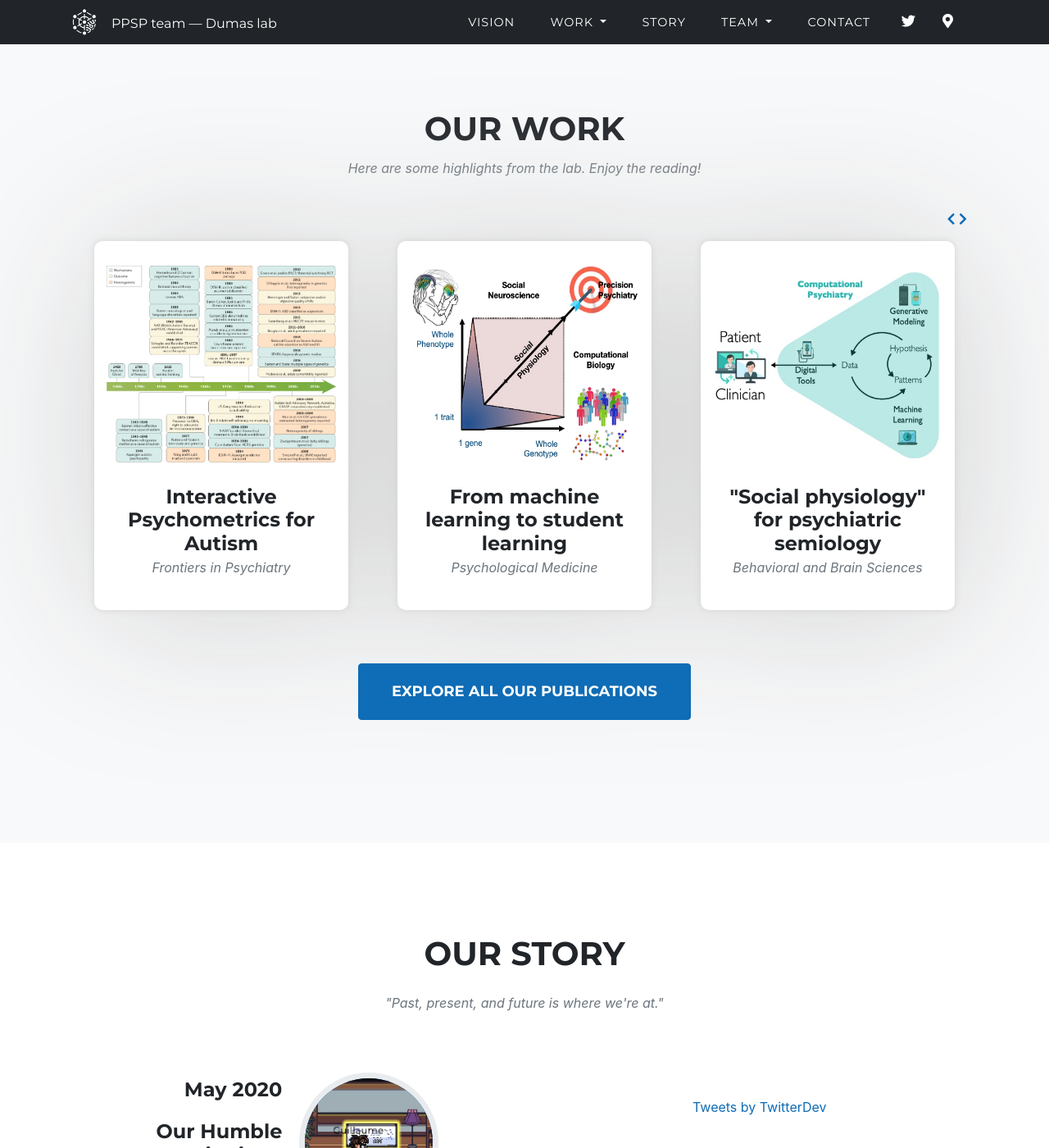
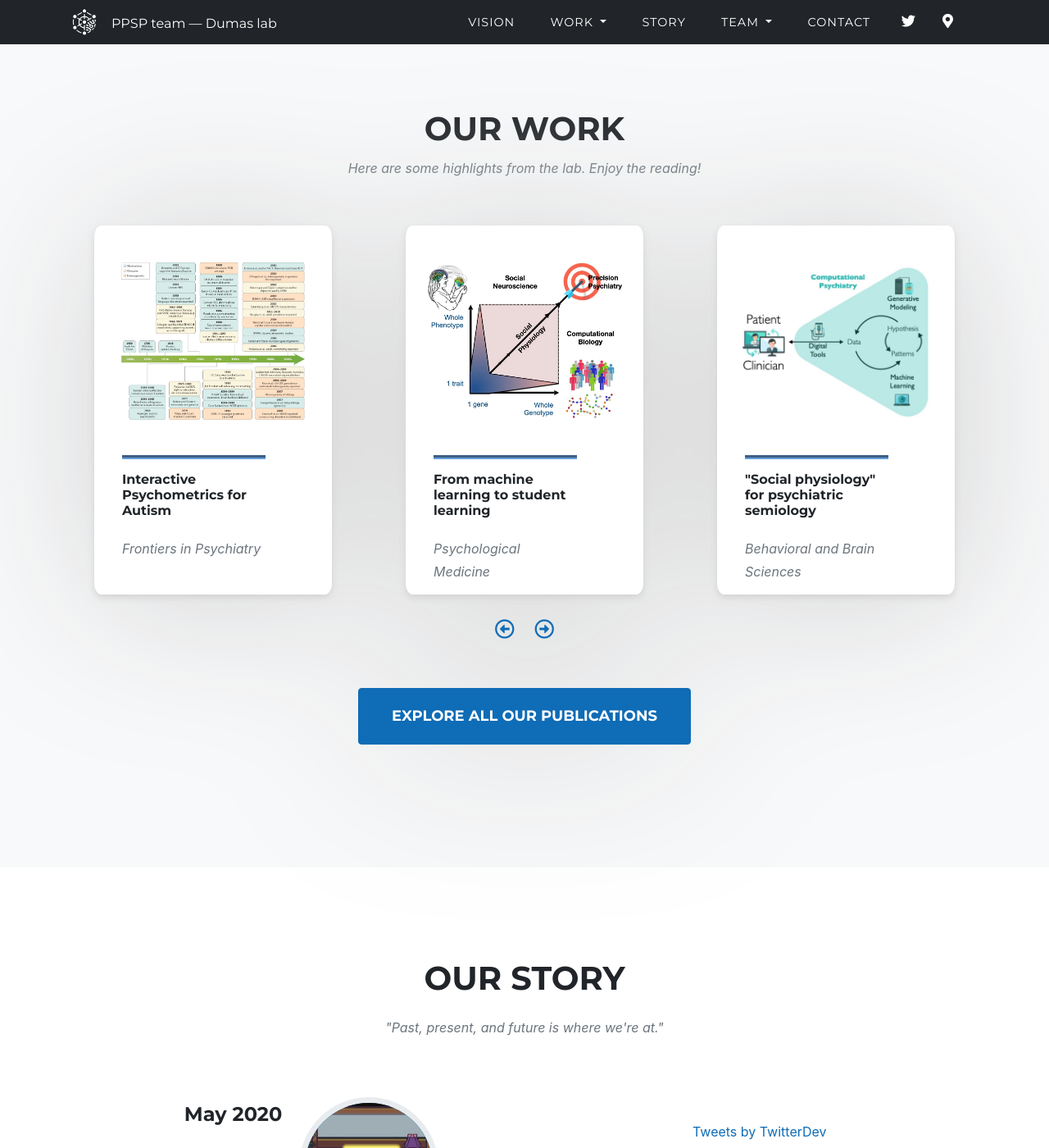
Before and after one commit to raviriley/agency-jekyll-theme, a Jekyll site: the page built from index.md, in a window 1280 px wide and 1400 px high, scrolled down 2028 px. Shown: the whole window at 82% size. Built offline with Jekyll 4.4.1, drawn with Linux system fonts in a browser that asks for light colours; some web fonts are replaced; comment, search, counter and statistics services are not loaded.

Commit message:
Update papers-grid display

```diff
--- a/_includes/papers_grid.html
+++ b/_includes/papers_grid.html
@@ -1,6 +1,6 @@
 <!-- Papers Grid -->
 <section class="bg-light page-section" id="{{ site.data.sitetext.papers.section | default: 'papers' }}">
-  <div class="container">
+  <div class="container-fluid">
     <div class="row">
       <div class="col-lg-12 text-center">
         <h2 class="section-heading text-uppercase">{{ site.data.sitetext.papers.title | default: "Papers" }}</h2>
@@ -8,14 +8,7 @@
       </div>
     </div>
       <!--Carousel Wrapper-->
-    <div class="col-lg-12 carousel slide carousel-multi-item" id="papers-carousel"  data-ride="carousel">
-      <!--Controls-->
-      <div class="controls-top">
-        <a class="carousel-control left" href="#papers-carousel" data-slide="prev"><i class="fa fa-chevron-left"></i></a>
-        <a class="carousel-control right" href="#papers-carousel" data-slide="next"><i class="fa fa-chevron-right"></i></a>
-      </div>
-      <!--/.Controls-->
-
+      <div class="container carousel slide carousel-multi-item" id="papers-carousel"  data-ride="carousel">
       <!--Slides-->
         <div class="carousel-inner" role="listbox">
           <!--First slide-->
@@ -23,21 +16,25 @@
             <div class="row">
             {% for project in site.papers limit:6 %}
               {% if forloop.index <= 3  %}
-                <div class="col-sm-12 col-md-12 col-lg-3 col-xl-4 papers-item">
+                <div class="col-md-3 papers-item">
+                  <div class="mx-auto text-center" style="height: 110px;">
                     <a class="papers-link" data-toggle="modal" href="#p{{ forloop.index }}">
                       <div class="papers-hover">
                         <div class="papers-hover-content">
                           <i class="{{ site.data.style.papers-icon | default: 'fas fa-plus fa-3x'}}"></i>
                         </div>
                       </div>
-                    <div>
+                      <div class="card-img">
                           <img class="card-img-top" src="{{ project.highlightData.image }}" alt="{{ project.highlightData.alt }}">
                       </div>
                     </a>
+                  </div>
                   <div class="card-body">
-                    <div class="papers-caption">
-                      <h4 class="card-title">{{ project.highlightData.title }}</h4>
-                      <p class="text-muted">{{ project.highlightData.subtitle }}</p>
+                      <div class="col-12 papers-caption">
+                        <!-- <div class="col-12" style="height: 100px;"> -->
+                          <h5 class="card-title">{{ project.highlightData.title }}</h5>
+                          <p class="text-muted" style="position: absolute; top: 100px;">{{ project.highlightData.subtitle }}</p>
+                        <!-- </div> -->
                       </div>
                   </div>
                 </div>
@@ -51,21 +48,25 @@
             <div class="row">
               {% for project in site.papers limit:6 %}
                 {% if forloop.index > 3  %}
-                <div class="col-sm-12 col-md-12 col-lg-3 col-xl-4 papers-item">
+                <div class="col-md-3 papers-item">
+                  <div class="mx-auto text-center" style="height: 110px;">
                     <a class="papers-link" data-toggle="modal" href="#p{{ forloop.index }}">
                       <div class="papers-hover">
                         <div class="papers-hover-content">
-                        <i class="{{ site.data.style.papers-icon | default: 'fas fa-plus fa-3x' }}"></i>
+                          <i class="{{ site.data.style.papers-icon | default: 'fas fa-plus fa-3x'}}"></i>
                         </div>
                       </div>
-                    <div>
+                      <div class="card-img">
                           <img class="card-img-top" src="{{ project.highlightData.image }}" alt="{{ project.highlightData.alt }}">
                       </div>
                     </a>
+                  </div>
                   <div class="card-body">
-                    <div class="papers-caption">
-                      <h4 class="card-title">{{ project.highlightData.title }}</h4>
-                      <p class="text-muted">{{ project.highlightData.subtitle }}</p>
+                      <div class="col-12 papers-caption">
+                        <!-- <div class="col-12" style="height: 100px;"> -->
+                          <h5 class="card-title">{{ project.highlightData.title }}</h5>
+                          <p class="text-muted" style="position: absolute; top: 100px;">{{ project.highlightData.subtitle }}</p>
+                        <!-- </div> -->
                       </div>
                   </div>
                 </div>
@@ -76,12 +77,19 @@
           <!--/.Second slide-->
         </div>
         <!--/.Slides-->
+      <!--Controls-->
+      <div class="text-center">
+        <a class="carousel-control left" href="#papers-carousel" data-slide="prev"><i class="far fa-arrow-alt-circle-left" style="margin: 10px;  font-size: x-large;"></i></a>
+        <a class="carousel-control right" href="#papers-carousel" data-slide="next"><i class="far fa-arrow-alt-circle-right" style="margin: 10px; font-size: x-large;"></i></a>
       </div>
+      <!--/.Controls-->
       <!--/.Carousel Wrapper-->
+
       <div class="row">
       <div class="col-sm text-center">
       <a class="btn btn-primary btn-xl text-uppercase js-scroll-trigger" href=publications>{{ site.data.sitetext.papers.buttonText }}</a>
     </div>
   </div>
+  </div>
 </section>
 {% include modals.html %}
--- a/_sass/layout/_papers.scss
+++ b/_sass/layout/_papers.scss
@@ -1,46 +1,42 @@
 // Styling for the papers section
 #papers {
+
   .papers-item {
     background: white;
-    padding: 0 5px;
-    margin: 15px auto;
-    max-width: 310px;
-    min-width: 260px;
-    min-height: 450px;
+    margin: 20px auto;
+    max-width: 300px;
+    min-width: 290px;
+    height: 450px;
     display: grid;
-    border-radius: 10px;
-    filter: drop-shadow(0 0 0.25rem lightgrey);
-      .img-fluid {
-        padding: 15px;
-        max-width: 100%;
-        height: 230px;
-    }
-
+    border-radius: 3%;
+    filter: drop-shadow(0em 0.3em 0.25rem lightgrey);
     .papers-link {
       position: relative;
       display: block;
-      max-width: 400px;
       margin: 0 auto;
-      height: 230px;
+      // height: px;
       cursor: pointer;
       .papers-hover {
         position: absolute;
         width: 100%;
-        height: 100%;
+        height: 60%;
         -webkit-transition: all ease 0.5s;
         -moz-transition: all ease 0.5s;
         transition: all ease 0.5s;
         opacity: 0;
+        margin-top: 26px;
         background: fade-out($primary, .1);
         &:hover {
           opacity: 1;
-          height: 275px;
+          height: 100%;
+          width: 100%;
         }
+
 
         .papers-hover-content {
           font-size: 20px;
           position: absolute;
-          top: 50%;
+          top: 44%;
           width: 100%;
           height: 20px;
           margin-top: -12px;
@@ -59,8 +55,6 @@
     }
     .papers-caption {
       max-width: 400px;
-      margin: 30px auto 0px auto;
-      text-align: center;
       background-color: $white;
       h4 {
         margin: 0;
@@ -74,6 +68,17 @@
       }
     }
   }
+  .divider{
+  z-index: 3 !important;
+  /* background: rebeccapurple; */
+  width: 190px;
+  padding: 0px;
+  border-top: 5px groove #649cd8;
+  height: 0px;
+  position: absolute;
+  bottom: 180px;
+  left: 30px;
+  }
   .text-muted{
     width: initial;
   }
@@ -82,6 +87,7 @@
     display: block;
     width: fit-content;
   }
+
   * {
     z-index: 2;
   }
@@ -91,13 +97,7 @@
 
   }
 }
-@media(min-width:767px) {
-  #papers {
-    .papers-item {
-      // margin: 0 0 30px;
-    }
-  }
-}
+
 
 .papers-modal {
   .modal-dialog {
@@ -174,9 +174,10 @@
   }
 }
 .card-img-top{
-  height: 250px;
-  height: 300px;
-  padding: 30px 10px;
+  margin-top: 45px;
+  width: auto;
+  height: 12em;
+  object-fit: cover;
 }
 
 .controls-top{
@@ -199,3 +200,63 @@
     margin: 0;
   }
 }
+.card-img{
+  min-width: 235px;
+}
+
+  hr {
+    border: 0;
+    border-top: 1px solid #094CFA;
+  }
+
+  .card-title {
+    padding-top: 0.93em;
+    position: absolute;
+    font-size: 1em;
+    border-top: 5px groove #649cd8;
+}
+
+.card-body{
+  padding-left: 0.25rem;
+  padding-right: 0.35em;
+  padding-right: 0.35em;
+  width: 12.5em;
+}
+
+hr{
+  position: absolute;
+  color: red;
+}
+
+@media(max-width:320px){
+  #papers{
+    .papers-item {
+      max-width: 250px;
+      min-width: 240px;
+      height: 400px;
+    }
+
+
+  .card-img-top {
+      height: 10.6em;
+      margin-top: 35px;
+    }
+
+  // .papers-item .papers-link .papers-hover {
+  //   width: 94%;
+  // }
+
+  .card-img {
+    min-width: 200px;
+  }
+
+  .card-body {
+    padding-left: 0.15rem;
+    padding-right: 1.75em;
+    padding-top: 0;
+    height: 65px;
+}
+
+
+  }
+}
```
Lines whose indentation alone changed are shown as unchanged.
